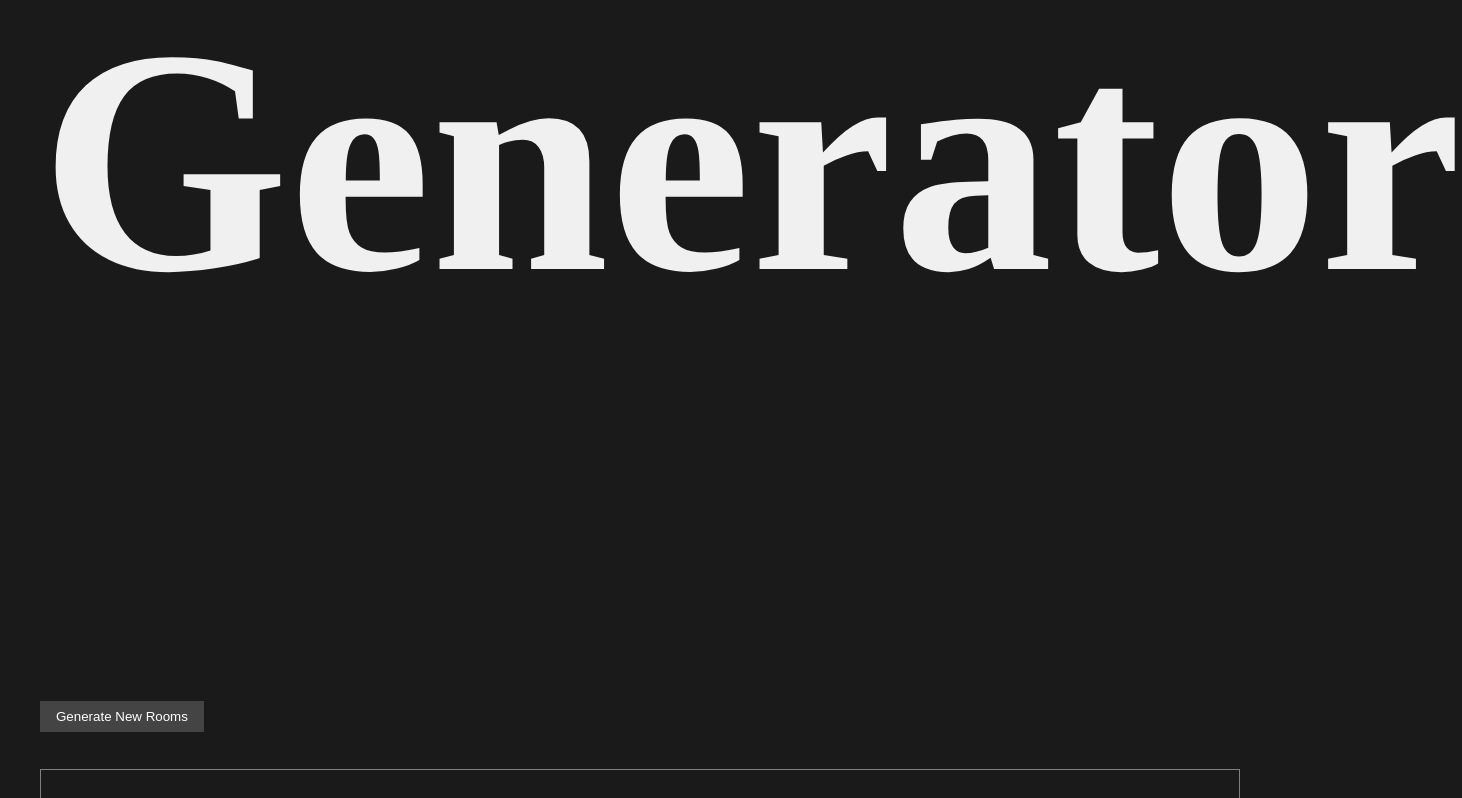
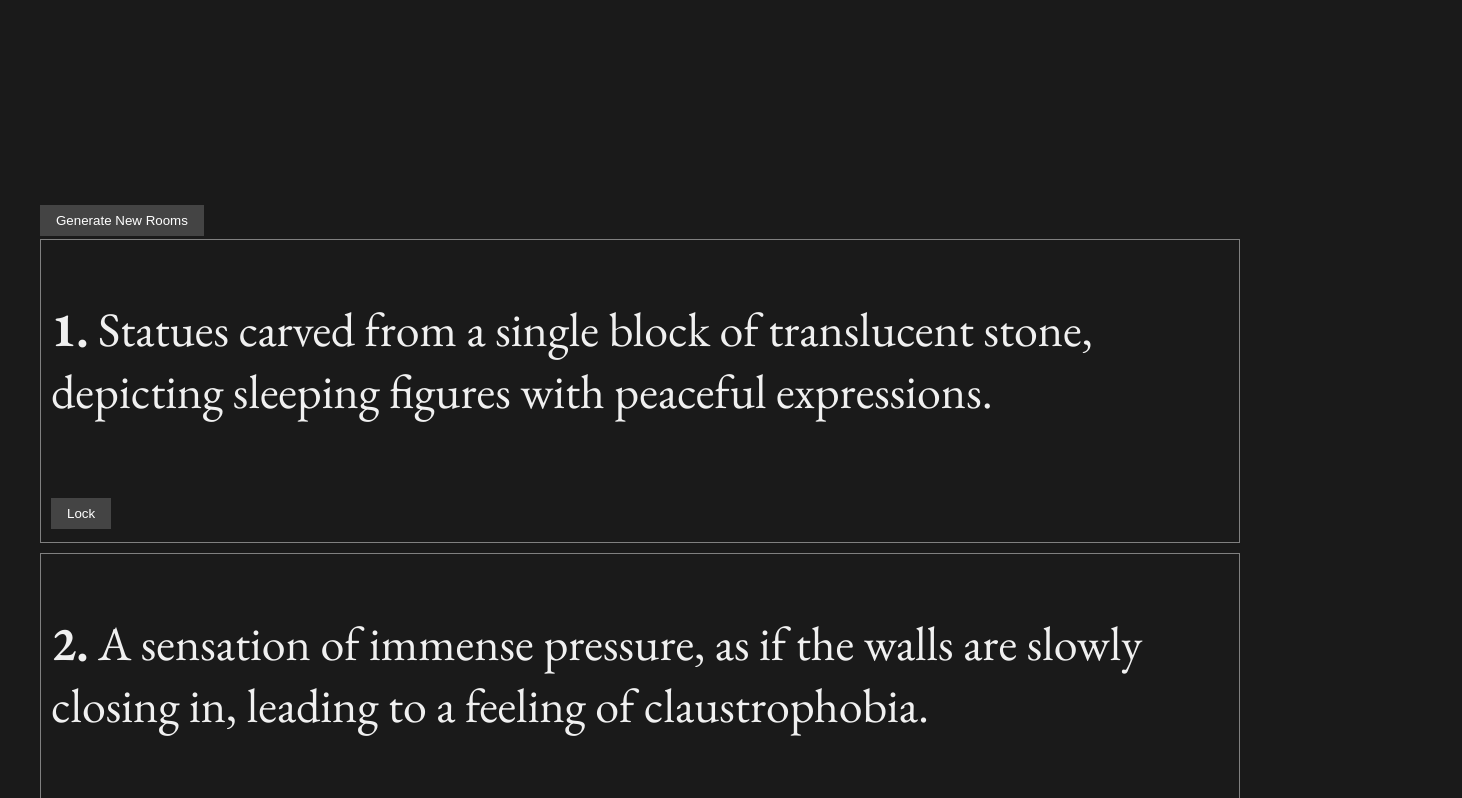
Before and after one commit to NateHPS/dungeongen, a React (Vite) app: page / in a window 1280 px wide. Shown: the part 1013-1811 px from the top of the page, 1462 px wide, since content can reach past the window. Built offline with nearby package versions, Linux system fonts and the light colour scheme; a web font is replaced by a local one.

Commit message:
Update index.css

```diff
--- a/src/index.css
+++ b/src/index.css
@@ -1,6 +1,6 @@
 body {
   font-family:  "EB Garamond", serif;
-  font-size: 10em;
+  font-size: 3em;
   background-color: #1a1a1a;
   color: #f0f0f0;
   padding: 2rem;
@@ -8,6 +8,7 @@ body {
 
 h1 {
   font-family: "Grenze Gotisch", serif;
+  font-size: 5em;
 
 }
 
```
